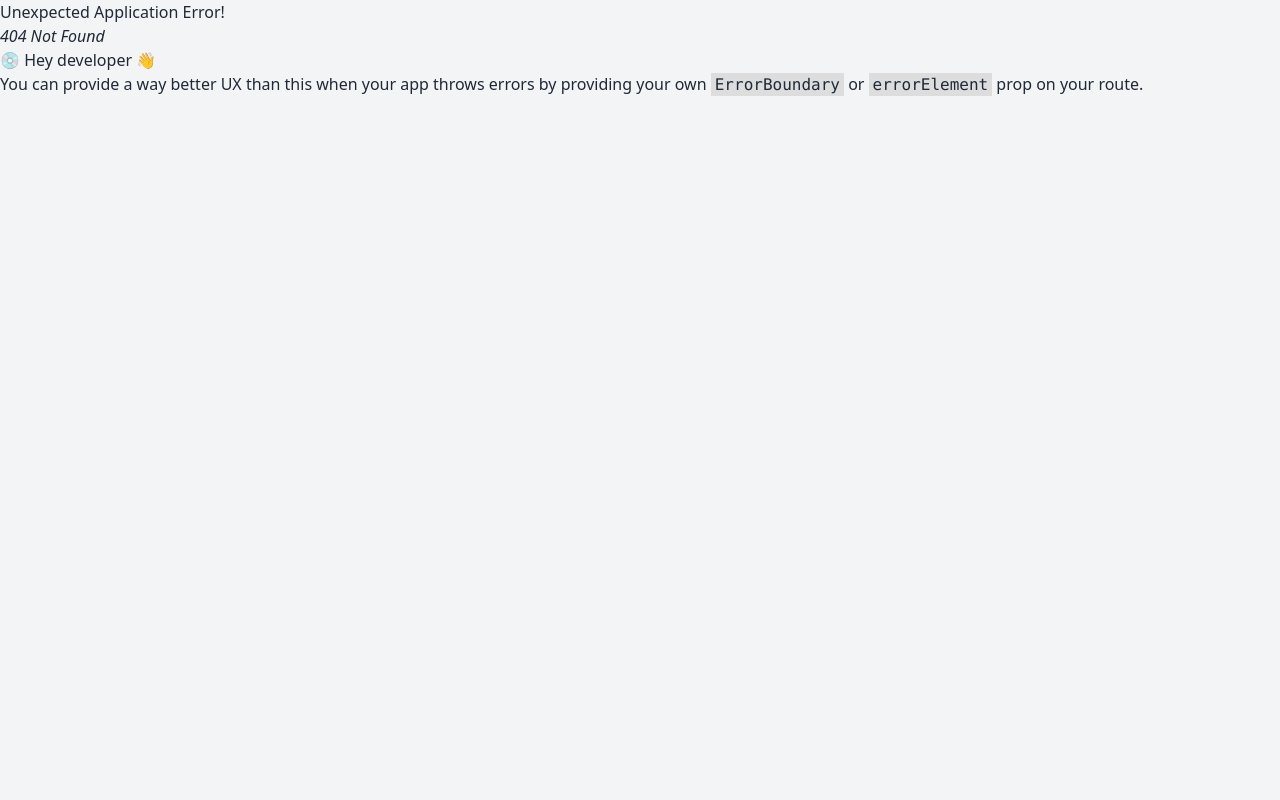
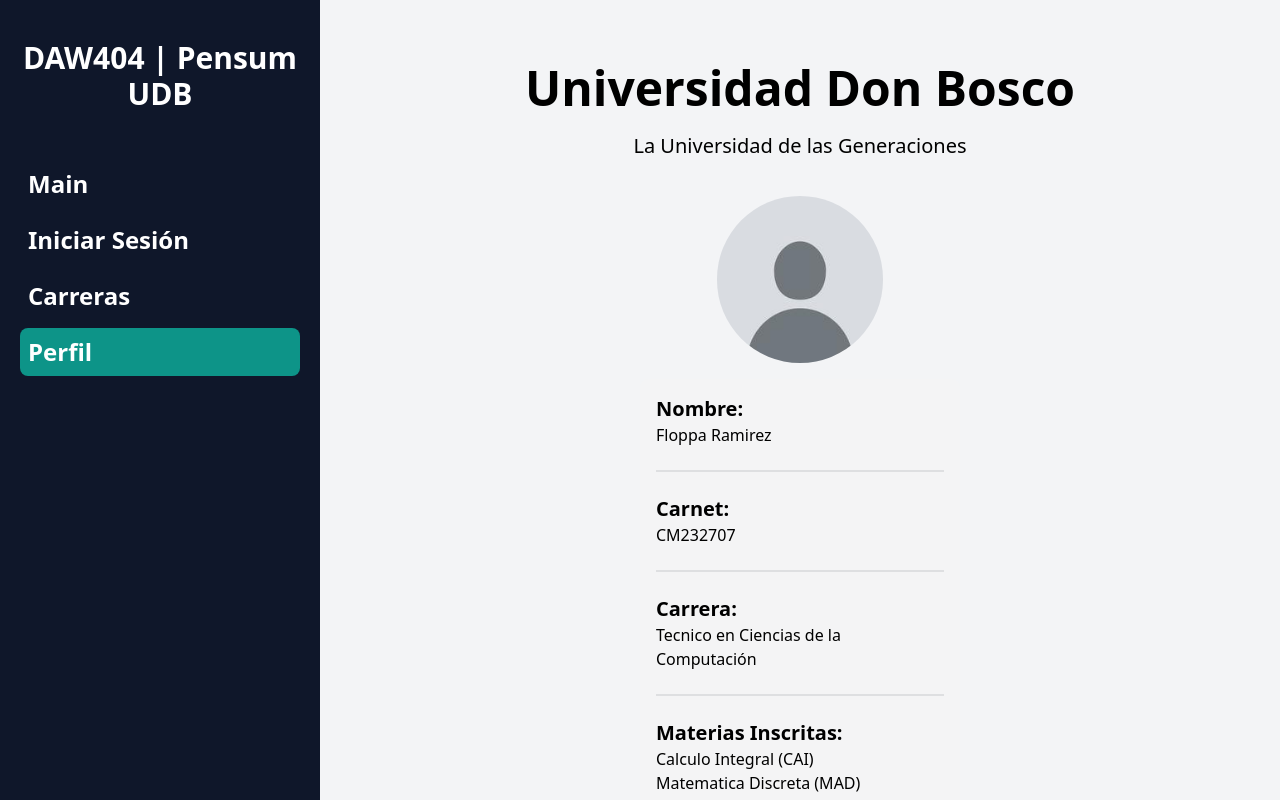
Before and after one commit to MatMT/FullReact, a React (Vite) app in the folder daw-pensum/: page /profile in a window 1280 px wide. Before the commit this address had no page. Built offline with nearby package versions, Linux system fonts and the light colour scheme.

Commit message:
Vista Profile

```diff
--- a/daw-pensum/src/components/Layaout.jsx
+++ b/daw-pensum/src/components/Layaout.jsx
@@ -24,6 +24,11 @@ export default function Layaout() {
                         className={`p-2 ${location.pathname === '/' ? 'seccionActual' : ''}`}>
                         Carreras
                     </Link>
+                    <Link
+                        to="/profile"
+                        className={`p-2 ${location.pathname === '/profile' ? 'seccionActual' : ''}`}>
+                        Perfil
+                    </Link>
 
                 </nav>
             </aside>
--- a/daw-pensum/src/pages/Main.jsx
+++ b/daw-pensum/src/pages/Main.jsx
@@ -5,6 +5,7 @@ import BannerMain from "/src/assets/img/bannerMain.jpg";
 
 export default function Main() {
   return (
+    <>
       <div
         className="hero h-[30rem]"
         style={{
@@ -19,5 +20,35 @@ export default function Main() {
           </div>
         </div>
       </div>
+
+      <div className="flex items-center justify-center text-black mx-[2rem] md:mx-[10rem] mt-[3rem]">
+        <p className="mb-5 text-2xl justify-center text-center">
+          Registrate o Inicia Sesión para ver tu Listado de Carreras y su
+          respectivo Pénsum, así como tambien inscribir tus materias.
+        </p>
+      </div>
+
+      <div className="flex w-full justify-center mt-[3rem]">
+        <button className="btn bg-blue-900">Iniciar Sesión</button>
+      </div>
+
+      <div className="flex w-full pr-[2rem] items-center justify-center text-black mt-[3rem]">
+        <div className="flex flex-col">
+        <h1 className="text-2xl font-bold">Investigacion 2</h1>
+        <h1 className="text-2xl font-bold">DAW 2023</h1>
+        </div>
+        <div className="divider divider-horizontal"></div>
+        <div className="flex flex-col">
+          <ul>
+            <h1 className="text-2xl font-bold mb-2">Integrantes</h1>
+            <li>Marcelo Cruz</li>
+            <li>Mateo Elias</li>
+            <li>Eleazar Amaya</li>
+            <li>Victor Garcia</li>
+            <li>Oscar Emmanuel</li>
+          </ul>
+        </div>
+      </div>
+    </>
   );
 }
--- /dev/null
+++ b/daw-pensum/src/pages/Profile.jsx
@@ -0,0 +1,55 @@
+import React from "react";
+
+//Imagenes
+import DefaultPfp from "/src/assets/img/DefaultPfp.jpg";
+
+export default function Profile() {
+  return (
+    <>
+      <div className="flex flex-col items-center justify-center mt-[4rem] text-black">
+        <h1 className="mb-5 text-5xl font-bold">Universidad Don Bosco</h1>
+        <p className="mb-5 text-xl">La Universidad de las Generaciones</p>
+      </div>
+
+      <div className="flex flex-col items-center justify-center mt-[1rem] text-black">
+        <div className="avatar items-center justify-center">
+          <div className="w-5/6 rounded-full">
+            <img src={DefaultPfp} />
+          </div>
+        </div>
+
+        <div className="flex flex-col w-full px-[20rem] mt-4">
+          <div className="bg-zinc-100 rounded-lg p-4">
+            <div className="mb-4">
+              <h2 className="text-xl font-semibold">Nombre:</h2>
+              <p>Floppa Ramirez</p>
+            </div>
+            <div className="divider"></div>
+            <div className="mb-4">
+              <h2 className="text-xl font-semibold">Carnet:</h2>
+              <p>CM232707</p>
+            </div>
+            <div className="divider"></div>
+            <div className="mb-4">
+              <h2 className="text-xl font-semibold">Carrera:</h2>
+              <p>Tecnico en Ciencias de la Computación</p>
+            </div>
+            <div className="divider"></div>
+            <div className="mb-4">
+              <h2 className="text-xl font-semibold">Materias Inscritas:</h2>
+              <ul>
+                <li>Calculo Integral (CAI)</li>
+                <li>Matematica Discreta (MAD)</li>
+                <li>Desarrollo de Aplicaciones Web (DAW)</li>
+              </ul>
+            </div>
+          </div>
+
+          <div className="flex w-full justify-center mt-[3rem]">
+            <button className="btn bg-blue-900">Iniciar Sesión</button>
+          </div>
+        </div>
+      </div>
+    </>
+  );
+}
--- a/daw-pensum/src/router.jsx
+++ b/daw-pensum/src/router.jsx
@@ -3,6 +3,7 @@ import { createBrowserRouter } from 'react-router-dom';
 import Layaout from './components/Layaout';
 import NuevoCliente from './pages/NuevoCliente';
 import Main from './pages/Main';
+import Profile from './pages/Profile';
 // Renombro loader
 import Index, { loader as clientesLoader } from './pages';
 
@@ -23,6 +24,10 @@ export const router = createBrowserRouter([
             {
                 path: '/main',
                 element: <Main />
+            },
+            {
+                path: '/profile',
+                element: <Profile />
             },]
     },
 
```
Also changed, not shown: daw-pensum/src/assets/img/defaultPfp.jpg (added). Lines whose indentation alone changed are shown as unchanged.
